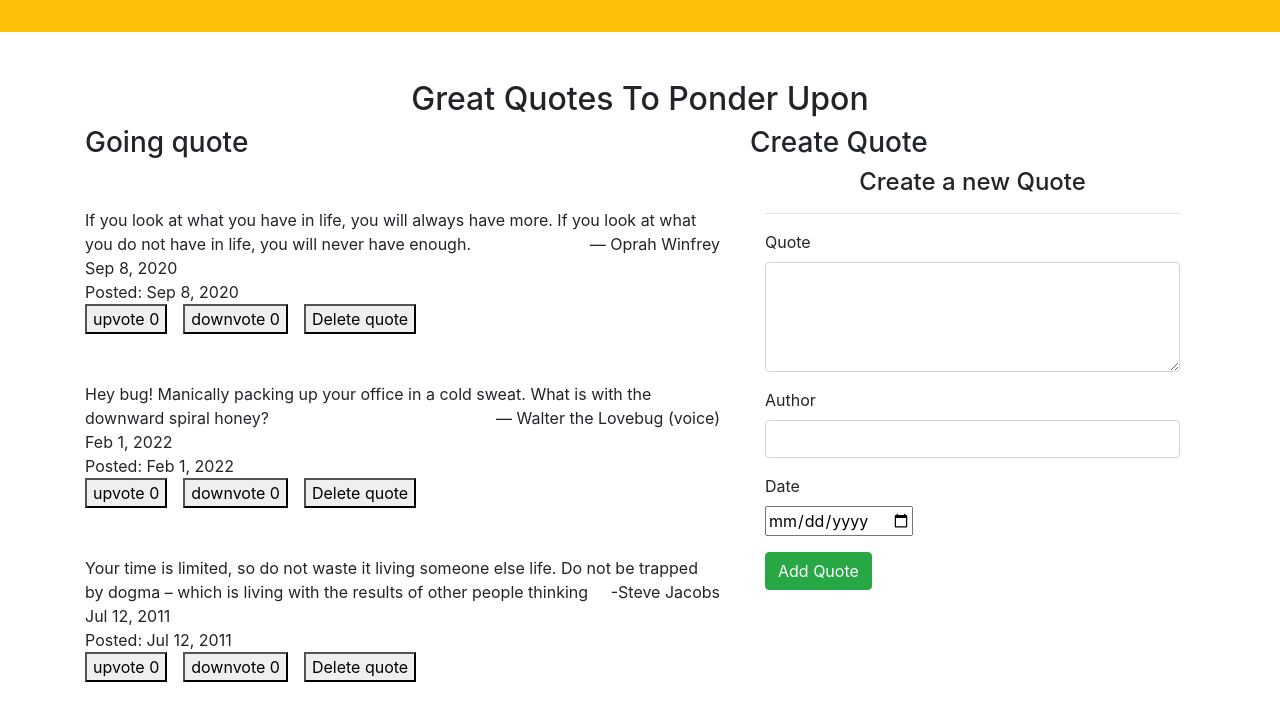
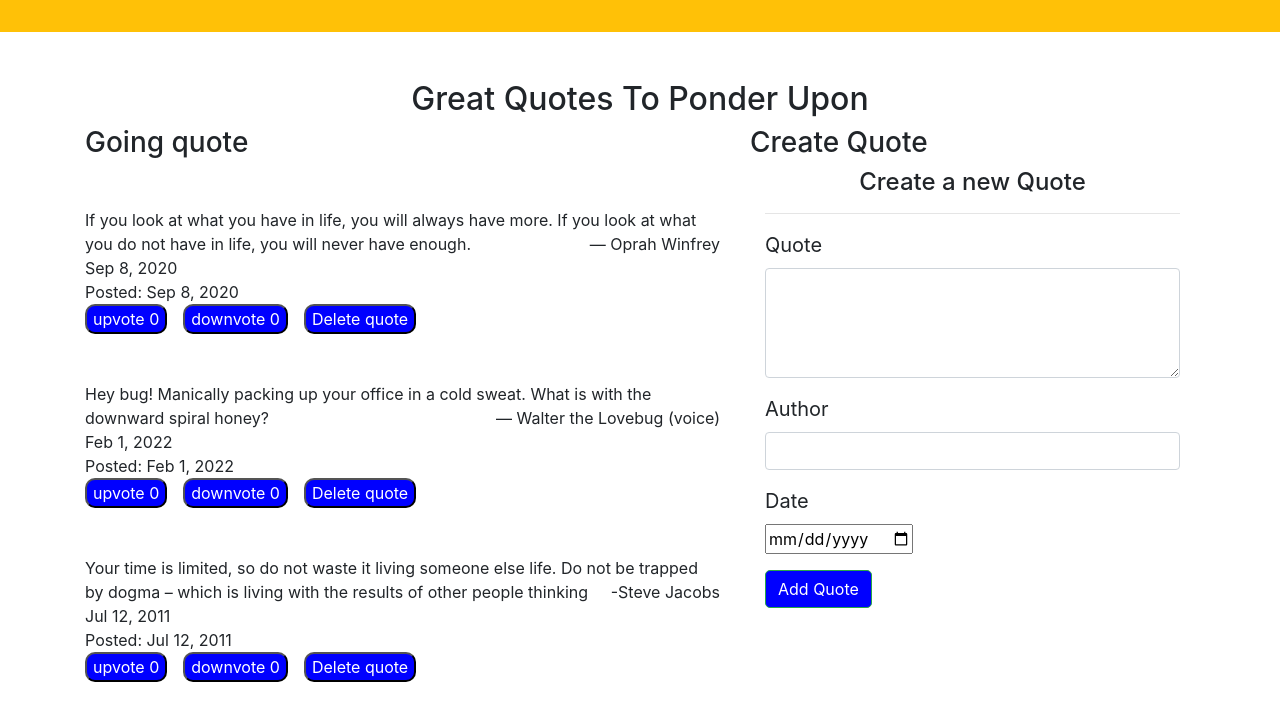
Before and after one commit to BECKY-OCHOLLA/Top-Quotes, an Angular app: page / in a window 1280 px wide. Shown: the top 720 px of the page. Built offline with nearby package versions, Linux system fonts and the light colour scheme.

Commit message:
it will style the buttons

```diff
--- a/src/app/quote-detail/quote-detail.component.css
+++ b/src/app/quote-detail/quote-detail.component.css
@@ -0,0 +1,5 @@
+button{
+    background-color: blue;
+    border-radius: 10px;
+    color: white;
+}
--- a/src/app/quote-form/quote-form.component.css
+++ b/src/app/quote-form/quote-form.component.css
@@ -0,0 +1,9 @@
+button{
+    background-color: blue;
+    color: white;
+    border-radius: 5px;
+}
+label{
+    font-size: 20px;
+    text-align: center;
+}
```
